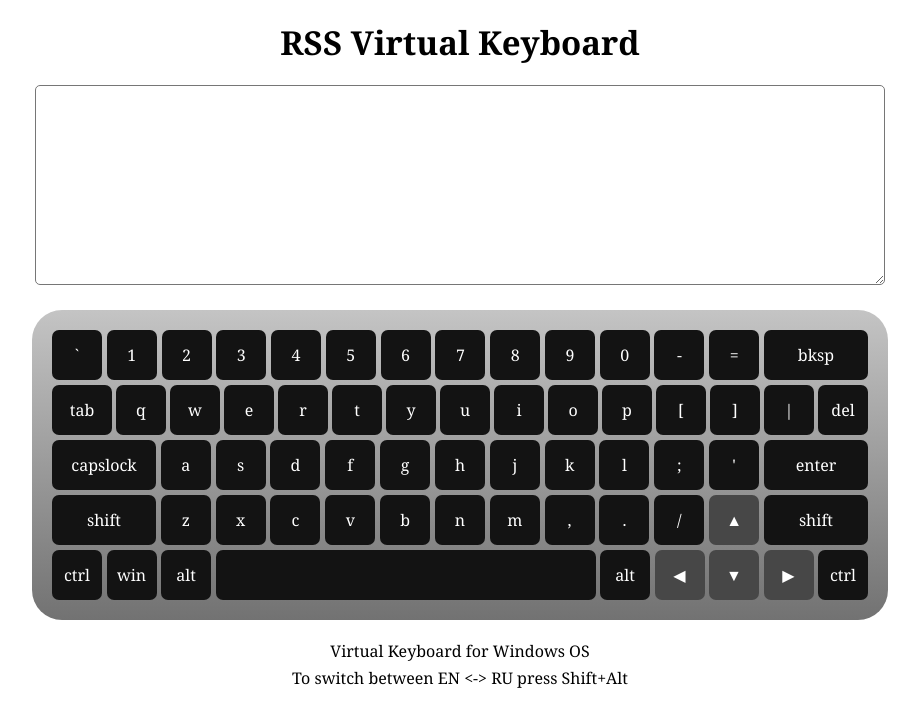
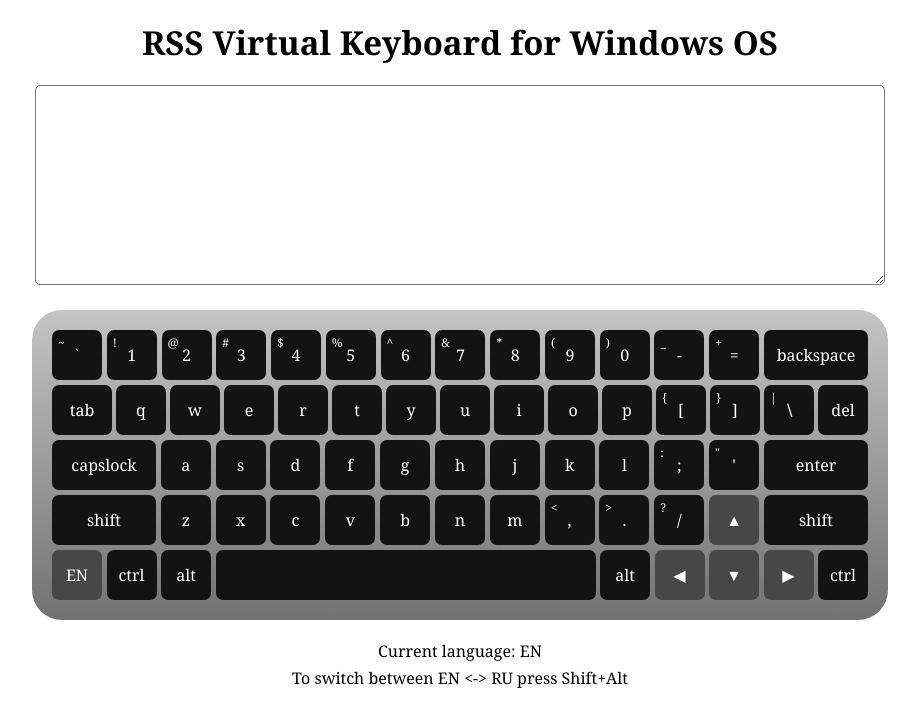
Before and after one commit to katie-soft/virtual-keyboard, a website: page index.html in a window 1280 px wide. Shown: the whole page, without its empty margins (180-1099 px from the left). Drawn offline with Linux system fonts and the light colour scheme.

Commit message:
feat: add switch between RU-ENG

```diff
--- a/components/Key.js
+++ b/components/Key.js
@@ -1,3 +1,5 @@
+import { currentLang } from '../constants.js'
+
 export default class Key {
   constructor({
     value,
@@ -6,7 +8,8 @@ export default class Key {
     shiftOnRU,
     size,
     row,
-    color
+    color,
+    showShift
   }) {
     this.value = value;
     this.shiftOn = shiftOn;
@@ -15,6 +18,7 @@ export default class Key {
     this.size = size;
     this.row = row;
     this.color = color;
+    this.showShift = showShift;
   }
 
   createKey() {
@@ -26,7 +30,14 @@ export default class Key {
     if (this.color) {
       newKey.classList.add(`key_color-${this.color}`);
     }
-    newKey.textContent = this.value;
+    if (this.showShift === true) {
+      newKey.setAttribute('data-content', this.shiftOn);
+    }
+    if (currentLang.language === 'RU' && this.valueRU) {
+      newKey.textContent = this.valueRU;
+    } else {
+      newKey.textContent = this.value;
+    }
     return newKey;
   }
 
--- /dev/null
+++ b/components/Lanuage.js
@@ -0,0 +1,11 @@
+export default class Language {
+  constructor() {
+    this.language = localStorage.getItem('currentLang') || 'EN';
+  }
+
+  change() {
+    this.language === 'EN' ? this.language = 'RU' : this.language = 'EN';
+    localStorage.setItem('currentLang', this.language);
+    console.log(this.language)
+  }
+}
--- a/constants.js
+++ b/constants.js
@@ -1,3 +1,7 @@
+import Language from './components/Lanuage.js';
+
+export let currentLang = new Language();
+
 const pageElements = [
   {tag: 'main', className: 'main', id: "main", parent: 'body'},
   {tag: 'h1', className: 'page-title', id: "page-title", parent: '#main'},
@@ -15,8 +19,8 @@ const pageElements = [
 ]
 
 const textContent = {
-  '#page-title': 'RSS Virtual Keyboard',
-  '#text-1': 'Virtual Keyboard for Windows OS',
+  '#page-title': 'RSS Virtual Keyboard for Windows OS',
+  '#text-1': `Current language: ${currentLang.language}`,
   '#text-2': 'To switch between EN <-> RU press Shift+Alt',
 };
 
@@ -29,6 +33,7 @@ const keys = {
     capsOnRU: 'Ё',
     row: 1,
     size: 's',
+    showShift: true,
   },
   1: {
     position: 1,
@@ -36,6 +41,7 @@ const keys = {
     shiftOn: '!',
     row: 1,
     size: 's',
+    showShift: true,
   },
   2: {
     position: 2,
@@ -44,6 +50,7 @@ const keys = {
     shiftOnRU: '"',
     row: 1,
     size: 's',
+    showShift: true,
   },
   3: {
     position: 3,
@@ -52,6 +59,7 @@ const keys = {
     shiftOnRU: '№',
     row: 1,
     size: 's',
+    showShift: true,
   },
   4: {
     position: 4,
@@ -60,6 +68,7 @@ const keys = {
     shiftOnRU: ';',
     row: 1,
     size: 's',
+    showShift: true,
   },
   5: {
     position: 5,
@@ -67,6 +76,7 @@ const keys = {
     shiftOn: '%',
     row: 1,
     size: 's',
+    showShift: true,
   },
   6: {
     position: 6,
@@ -75,6 +85,7 @@ const keys = {
     shiftOnRU: ':',
     row: 1,
     size: 's',
+    showShift: true,
   },
   7: {
     position: 7,
@@ -83,6 +94,7 @@ const keys = {
     shiftOnRU: '?',
     row: 1,
     size: 's',
+    showShift: true,
   },
   8: {
     position: 8,
@@ -90,6 +102,7 @@ const keys = {
     shiftOn: '*',
     row: 1,
     size: 's',
+    showShift: true,
   },
   9: {
     position: 9,
@@ -97,6 +110,7 @@ const keys = {
     shiftOn: '(',
     row: 1,
     size: 's',
+    showShift: true,
   },
   0: {
     position: 10,
@@ -104,6 +118,7 @@ const keys = {
     shiftOn: ')',
     row: 1,
     size: 's',
+    showShift: true,
   },
   minus: {
     position: 11,
@@ -111,6 +126,7 @@ const keys = {
     shiftOn: '_',
     row: 1,
     size: 's',
+    showShift: true,
   },
   equals: {
     position: 12,
@@ -118,10 +134,11 @@ const keys = {
     shiftOn: '+',
     row: 1,
     size: 's',
+    showShift: true,
   },
   backspace: {
     position: 13,
-    value: 'bksp',
+    value: 'backspace',
     shiftOn: '',
     row: 1,
     size: 'l',
@@ -230,6 +247,7 @@ const keys = {
     capsOnRU: 'Х',
     row: 2,
     size: 's',
+    showShift: true,
   },
   brace_close: {
     position: 12,
@@ -239,14 +257,16 @@ const keys = {
     capsOnRU: 'Ъ',
     row: 2,
     size: 's',
+    showShift: true,
   },
   slash: {
     position: 13,
-    value: "|",
+    value: "∖",
     shiftOn: '|',
     shiftOnRU: '/',
     row: 2,
     size: 's',
+    showShift: true,
   },
   del: {
     position: 14,
@@ -349,15 +369,17 @@ const keys = {
     capsOnRU: 'Ж',
     row: 3,
     size: 's',
+    showShift: true,
   },
   apostrophe: {
     position: 11,
     value: "'",
-    shiftOn: ':',
+    shiftOn: '"',
     valueRU: 'э',
     capsOnRU: 'Э',
     row: 3,
     size: 's',
+    showShift: true,
   },
   enter: {
     position: 12,
@@ -442,6 +464,7 @@ const keys = {
     capsOnRU: 'Б',
     row: 4,
     size: 's',
+    showShift: true,
   },
   fullstop: {
     position: 9,
@@ -451,6 +474,7 @@ const keys = {
     capsOnRU: 'Ю',
     row: 4,
     size: 's',
+    showShift: true,
   },
   question: {
     position: 10,
@@ -460,6 +484,7 @@ const keys = {
     capsOnRU: ',',
     row: 4,
     size: 's',
+    showShift: true,
   },
   arrow_up: {
     position: 11,
@@ -480,17 +505,18 @@ const keys = {
     row: 5,
     size: 's',
   },
-  win: {
-    position: 1,
-    value: 'win',
-    row: 5,
-    size: 's',
-  },
   alt_left: {
     position: 2,
     value: 'alt',
     row: 5,
     size: 's',
+  },
+  lang: {
+    position: -1,
+    value: `${currentLang.language}`,
+    row: 5,
+    size: 's',
+    color: 'light'
   },
   space: {
     position: 3,
--- a/script.js
+++ b/script.js
@@ -1,6 +1,11 @@
-import { pageElements, textContent, keys } from '../constants.js';
+import { pageElements, textContent, keys, currentLang } from '../constants.js';
+import Language from './components/Lanuage.js';
 import Layout from './components/Layout.js';
 import Key from './components/Key.js';
+
+//settings
+
+let capsLockIsOn = false;
 
 // create basic page layout
 for (let element of pageElements) {
@@ -15,22 +20,24 @@ Object.keys(textContent).forEach(key =>  {
 // create keys
 const keyboard = document.querySelector('#keyboard');
 const textarea = document.querySelector('#input');
+const keyboardRows = document.querySelectorAll('.keyboard__row');
 
 function sortByPosition(arr) {
   arr.sort((a, b) => a.position > b.position ? 1 : -1);
 }
 
-let arrValues = Object.values(keys);
-sortByPosition(arrValues);
+let startValues = Object.values(keys);
+sortByPosition(startValues);
 
 function drawKeys(arr) {
+  keyboardRows.forEach(el => el.innerHTML = '');
   for (let i = 0; i < arr.length; i++) {
     const key = new Key(arr[[i]]);
     key.appendKey();
   }
 }
 
-drawKeys(arrValues);
+drawKeys(startValues);
 
 //create keys effects
 keyboard.addEventListener('click', (event) => {
@@ -43,13 +50,19 @@ keyboard.addEventListener('click', (event) => {
         case '':
           virtualType(' ');
           break;
+        case 'tab':
+          virtualType(' ');
+          virtualType(' ');
+          virtualType(' ');
+          virtualType(' ');
+          break;
         case 'enter':
           virtualType('\n');
           break;
         case 'del':
           virtualDel();
           break;
-        case 'bksp':
+        case 'backspace':
           virtualBackspace();
           break;
         case 'capslock':
@@ -104,7 +117,11 @@ textarea.addEventListener('click', () => {
 })
 
 //CapsLock
-let capsLockIsOn = false;
+document.addEventListener('keydown', (event) => {
+  if (event.key === 'CapsLock') {
+    handleCapsLock();
+  }
+})
 
 function handleCapsLock() {
   const capsLockKey = Array.from(document.querySelectorAll('.key')).find(el => el.textContent === 'capslock');
@@ -125,10 +142,10 @@ function keysToUpperCase() {
   const letterKeys = Array.from(document.querySelectorAll('.key'));
   const capsKey = 'capsOn';
   letterKeys.forEach(el => {
-    let obj = keys[el.innerText];
-    if (typeof obj === 'object' && capsKey in obj) {
+    //let obj = keys[el.innerText];
+    //if (typeof obj === 'object' && capsKey in obj) {
       el.innerText = el.innerText.toUpperCase();
-    }
+    //}
   })
 }
 
@@ -138,3 +155,11 @@ function keysToLowerCase() {
     el.innerText = el.innerText.toLowerCase();
   })
 }
+
+//change language
+const langKey = Array.from(document.querySelectorAll('.key')).find(el => el.textContent === currentLang.language);
+langKey.addEventListener('click', (event) => {
+  currentLang.change();
+  drawKeys(startValues);
+  document.querySelector("#text-1").innerText = textContent['#text-1'];
+});
--- a/style.css
+++ b/style.css
@@ -53,6 +53,16 @@
     justify-content: center;
     align-items: center;
     cursor: pointer;
+    position: relative;
+}
+
+.key::after {
+    content: attr(data-content);
+    position: absolute;
+    top: 4px;
+    left: 6px;
+    font-size: 12px;
+    color: #fff;
 }
 
 .key:hover {
```
